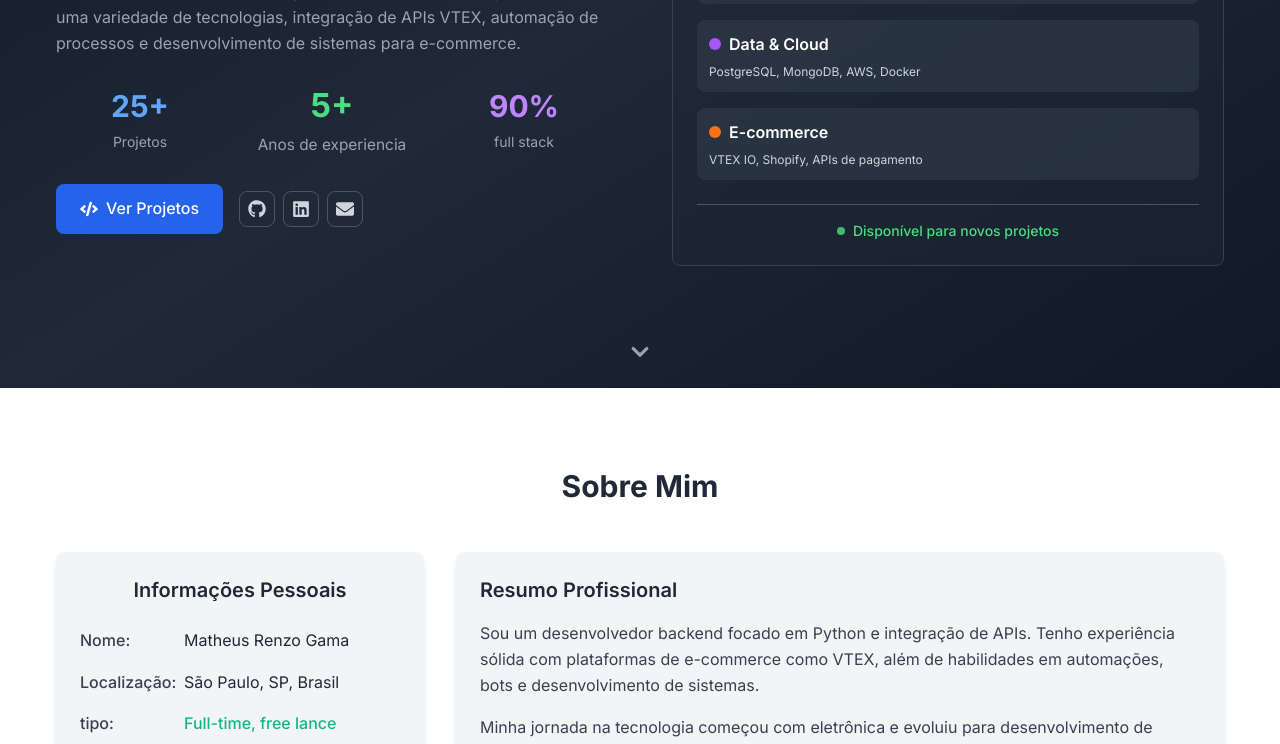
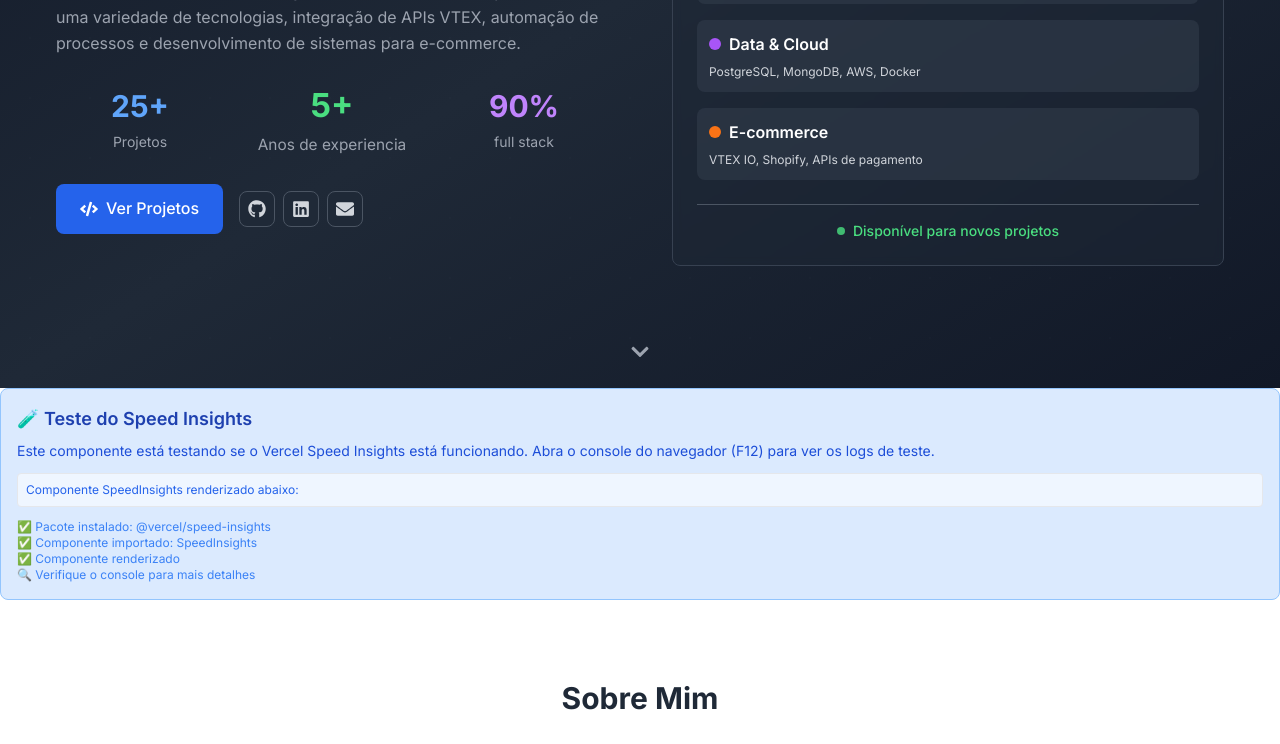
Before and after one commit to MatheusRenzo/MatheusRenzoGama.dev.portifolio, a Next.js app: page / in a window 1280 px wide. Shown: the part 412-1156 px from the top of the page. Built offline with nearby package versions, Linux system fonts and the light colour scheme.

Commit message:
Add Speed Insights test component

```diff
--- /dev/null
+++ b/components/SpeedInsightsTest.jsx
@@ -0,0 +1,63 @@
+import { useEffect } from 'react';
+import { SpeedInsights } from '@vercel/speed-insights/next';
+
+export default function SpeedInsightsTest() {
+  useEffect(() => {
+    console.log('🔍 SpeedInsightsTest: Componente montado');
+
+    // Verificar se o script está sendo carregado
+    const scripts = document.querySelectorAll('script');
+    const speedInsightsScripts = Array.from(scripts).filter(script =>
+      script.src && script.src.includes('speed-insights')
+    );
+
+    console.log('📜 Scripts encontrados:', scripts.length);
+    console.log('🚀 Scripts do Speed Insights:', speedInsightsScripts.length);
+
+    if (speedInsightsScripts.length > 0) {
+      console.log('✅ Scripts do Speed Insights encontrados:', speedInsightsScripts.map(s => s.src));
+    } else {
+      console.log('⚠️ Nenhum script do Speed Insights encontrado');
+    }
+
+    // Verificar se há erros no console
+    const originalError = console.error;
+    console.error = (...args) => {
+      if (args[0] && typeof args[0] === 'string' && args[0].includes('speed-insights')) {
+        console.log('🚨 Erro relacionado ao Speed Insights:', args);
+      }
+      originalError.apply(console, args);
+    };
+
+    return () => {
+      console.error = originalError;
+    };
+  }, []);
+
+  return (
+    <div className="p-4 bg-blue-100 border border-blue-300 rounded-lg">
+      <h3 className="text-lg font-semibold text-blue-800 mb-2">
+        🧪 Teste do Speed Insights
+      </h3>
+      <p className="text-blue-700 text-sm">
+        Este componente está testando se o Vercel Speed Insights está funcionando.
+        Abra o console do navegador (F12) para ver os logs de teste.
+      </p>
+
+      {/* Renderizar o componente SpeedInsights aqui para teste */}
+      <div className="mt-3 p-2 bg-blue-50 rounded border">
+        <p className="text-xs text-blue-600">
+          Componente SpeedInsights renderizado abaixo:
+        </p>
+        <SpeedInsights />
+      </div>
+
+      <div className="mt-3 text-xs text-blue-500">
+        <p>✅ Pacote instalado: @vercel/speed-insights</p>
+        <p>✅ Componente importado: SpeedInsights</p>
+        <p>✅ Componente renderizado</p>
+        <p>🔍 Verifique o console para mais detalhes</p>
+      </div>
+    </div>
+  );
+}
--- a/pages/index.js
+++ b/pages/index.js
@@ -8,6 +8,7 @@ import Experience from '../components/Experience';
 import Skills from '../components/Skills';
 import Projects from '../components/Projects';
 import Contact from '../components/Contact';
+import SpeedInsightsTest from '../components/SpeedInsightsTest';
 
 import LoadingScreen from '../components/LoadingScreen';
 import Footer from '../components/Footer';
@@ -129,6 +130,7 @@ export default function Home() {
           {/* Main Content */}
           <main>
             <Hero onNavigate={handleSectionNavigate} />
+            <SpeedInsightsTest />
             <About />
             <Experience />
             <Skills />
```
Also changed, not shown: git-commit-test.js (added, +29 -0 lines), git-commit.js (deleted).
